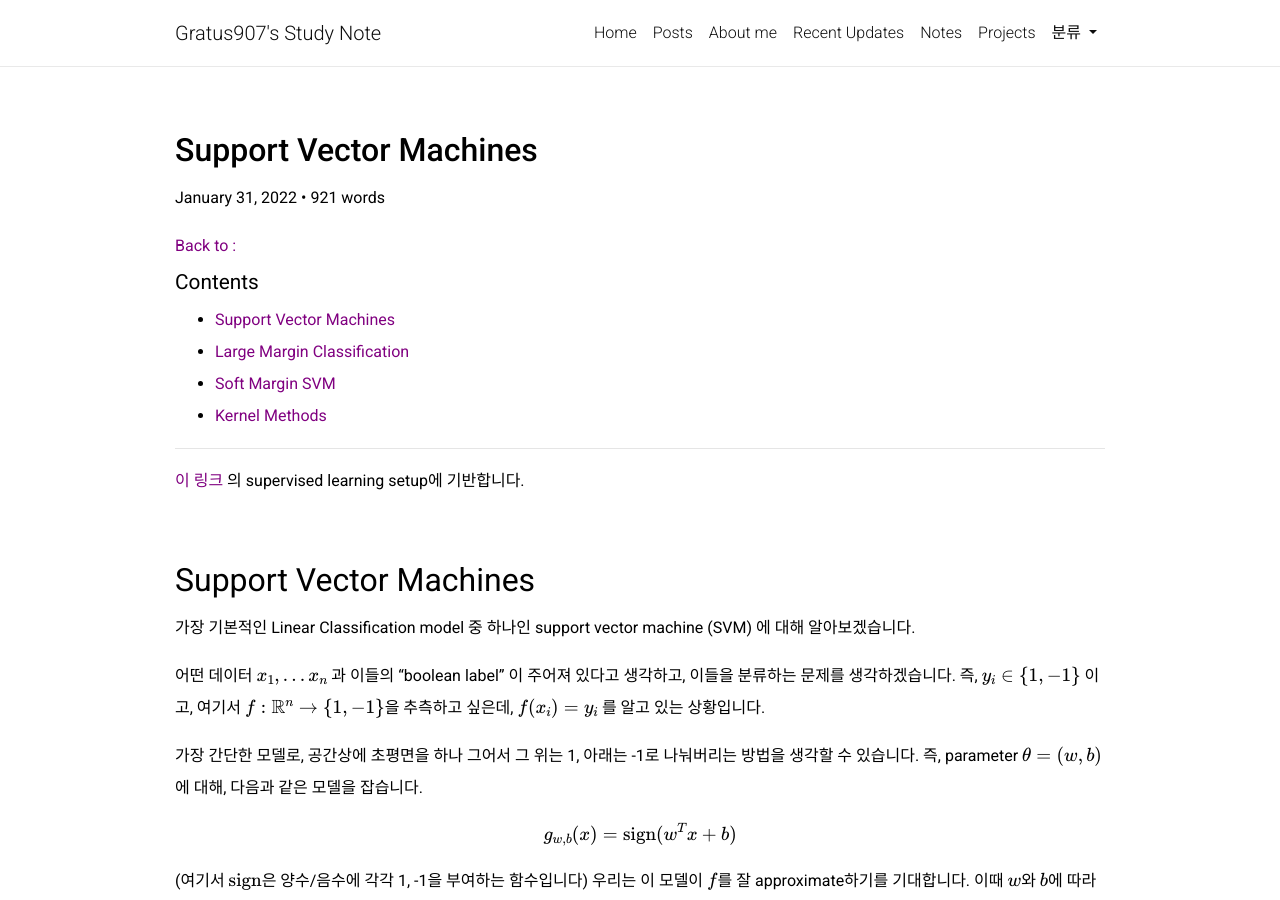
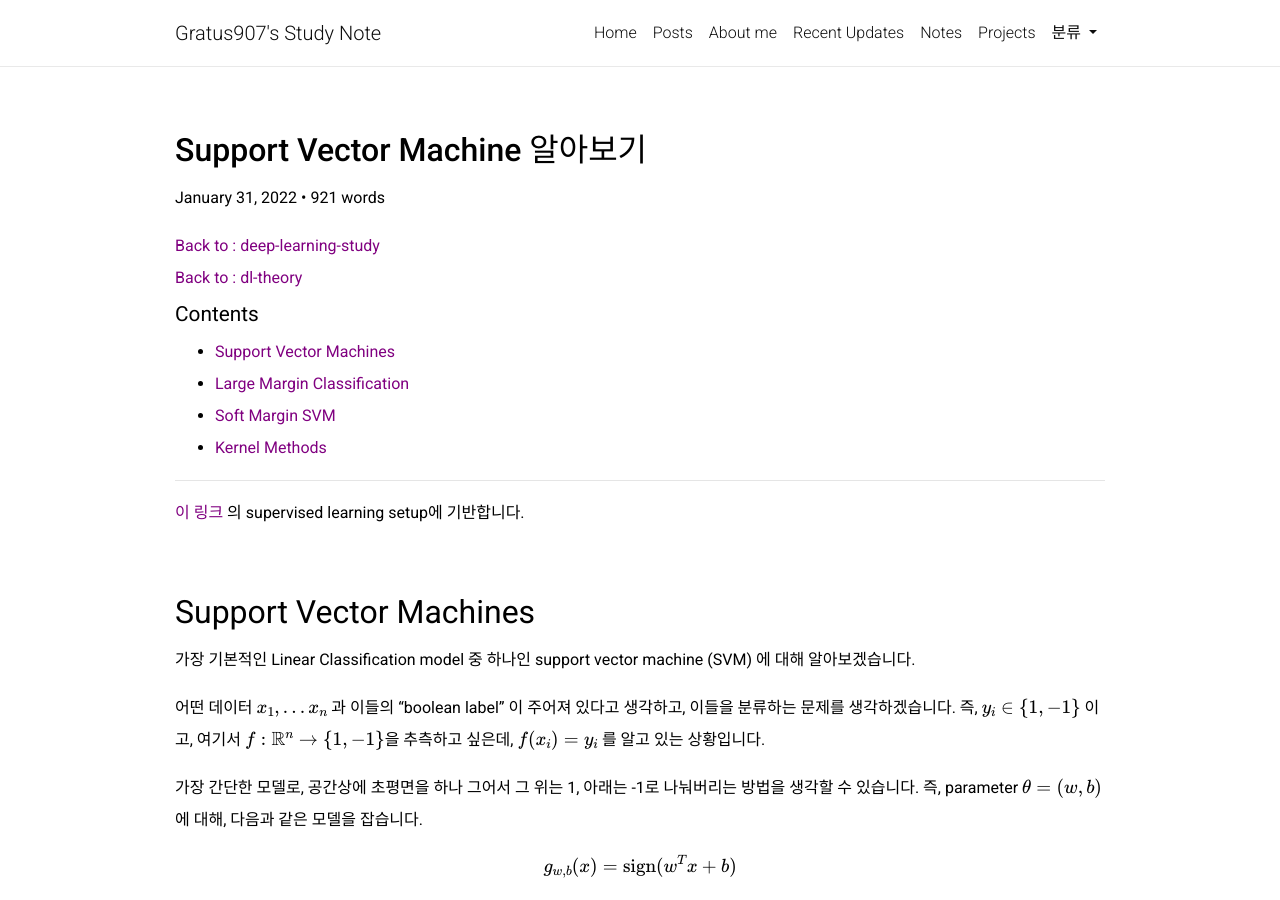
Before and after one commit to gratus907/gratus907.github.io, a Jekyll site: the page built from _posts/deep-learning-study/2022-01-31-support-vector-machines.md, in a window 1280 px wide and 900 px high. Built offline with Jekyll 4.4.1, drawn with Linux system fonts in a browser that asks for light colours; nearby versions of some CDN libraries; comment, search, counter and statistics services are not loaded; a style sheet for code colours, icons or effects is not loaded; some of the changed text lies outside the part shown.

Commit message:
220131-svm

```diff
--- a/_posts/deep-learning-study/2022-01-31-support-vector-machines.md
+++ b/_posts/deep-learning-study/2022-01-31-support-vector-machines.md
@@ -1,8 +1,8 @@
 ---
 layout: single
-title:
-categories:
-parlinks: []
+title: Support Vector Machine 알아보기
+categories: deep-learning-study
+parlinks: [dl-theory]
 comments : true
 ---
 <div id="toc">
```
Also changed, not shown: _notes/deep-learning-study.md (+4 -0 lines).
